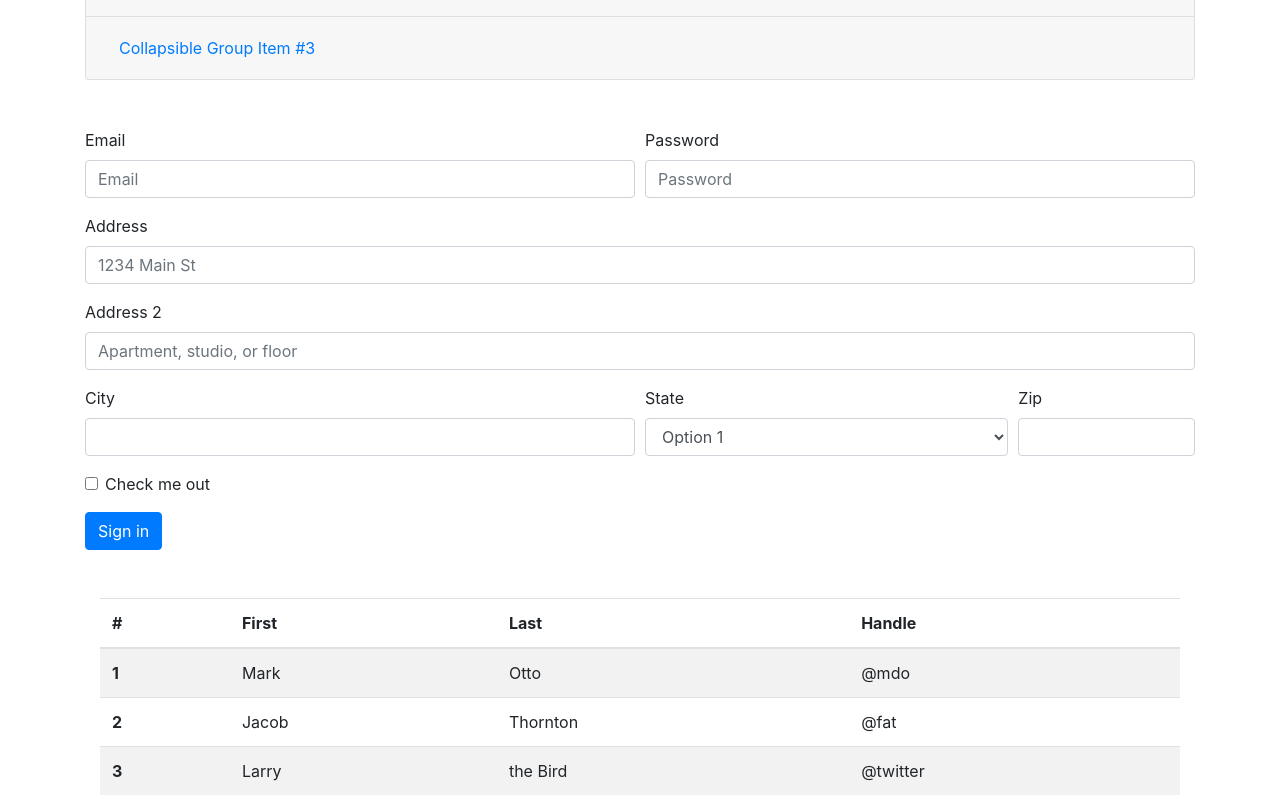
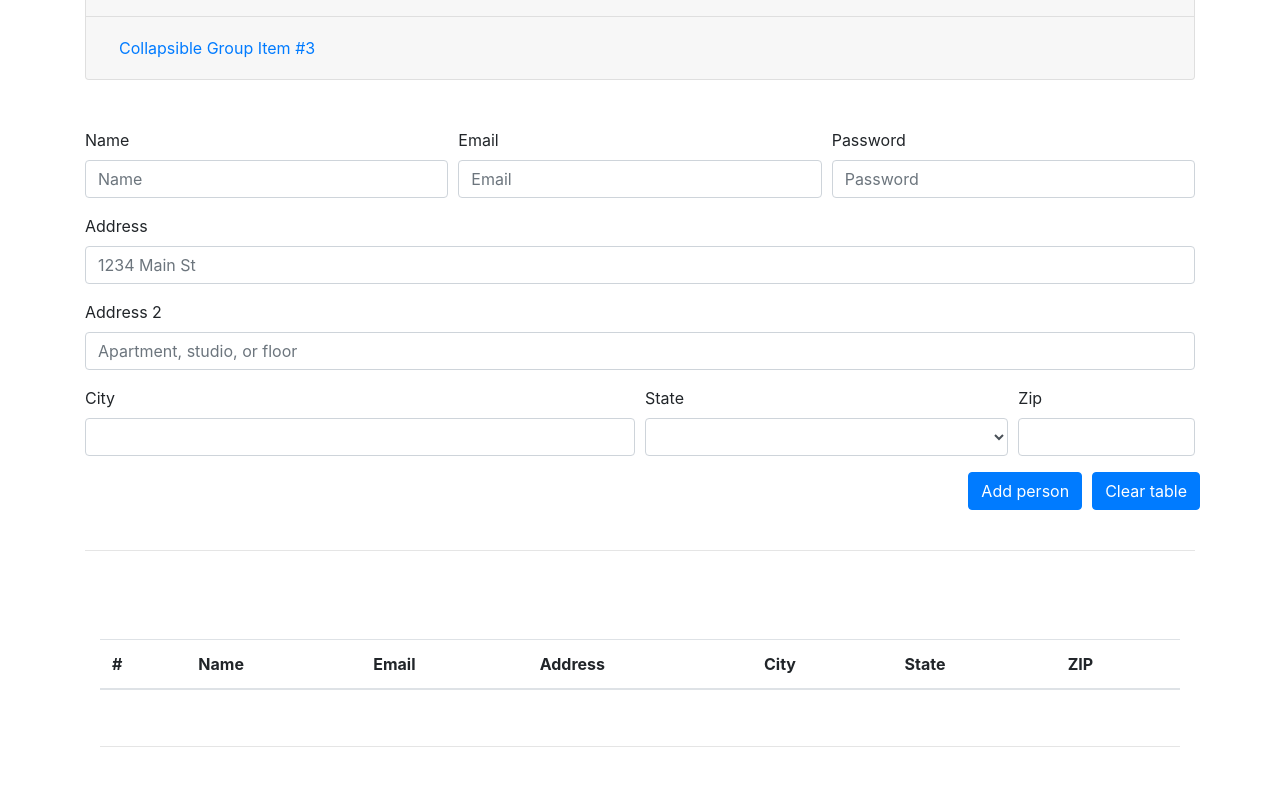
Before and after one commit to Nikolichnik/bootsrapPractice, an Angular app: page / in a window 1280 px wide. Shown: the part 3160-3960 px from the top of the page. Built offline with nearby package versions, Linux system fonts and the light colour scheme.

Commit message:
Messaging woooorks!

```diff
--- a/src/app/app.component.html
+++ b/src/app/app.component.html
@@ -327,88 +327,11 @@
       </div>
     </div>
 
-    <form>
-      <div class="form-row">
-        <div class="form-group col-md-6">
-          <label for="inputEmail4">Email</label>
-          <input type="email" class="form-control" id="inputEmail4" placeholder="Email" ngModel="email">
-        </div>
-        <div class="form-group col-md-6">
-          <label for="inputPassword4">Password</label>
-          <input type="password" class="form-control" id="inputPassword4" placeholder="Password">
-        </div>
-      </div>
-      <div class="form-group">
-        <label for="inputAddress">Address</label>
-        <input type="text" class="form-control" id="inputAddress" placeholder="1234 Main St">
-      </div>
-      <div class="form-group">
-        <label for="inputAddress2">Address 2</label>
-        <input type="text" class="form-control" id="inputAddress2" placeholder="Apartment, studio, or floor">
-      </div>
-      <div class="form-row">
-        <div class="form-group col-md-6">
-          <label for="inputCity">City</label>
-          <input type="text" class="form-control" id="inputCity">
-        </div>
-        <div class="form-group col-md-4">
-          <label for="inputState">State</label>
-          <select id="inputState" class="form-control">
-            <option selected>Option 1</option>
-            <option>Option 2</option>
-            <option>Option 3</option>
-            <option>Option 4</option>
-            <option>Option 5</option>
-          </select>
-        </div>
-        <div class="form-group col-md-2">
-          <label for="inputZip">Zip</label>
-          <input type="text" class="form-control" id="inputZip">
-        </div>
-      </div>
-      <div class="form-group">
-        <div class="form-check">
-          <input class="form-check-input" type="checkbox" id="gridCheck">
-          <label class="form-check-label" for="gridCheck">
-            Check me out
-          </label>
-        </div>
-      </div>
-      <button type="submit" class="btn btn-primary">Sign in</button>
-    </form>
+    <myForm></myForm>
 
     <div class="container mt-5">
 
-      <table class="table table-striped">
-        <thead>
-          <tr>
-            <th scope="col">#</th>
-            <th scope="col">First</th>
-            <th scope="col">Last</th>
-            <th scope="col">Handle</th>
-          </tr>
-        </thead>
-        <tbody>
-          <tr>
-            <th scope="row">1</th>
-            <td>Mark</td>
-            <td>Otto</td>
-            <td>@mdo</td>
-          </tr>
-          <tr>
-            <th scope="row">2</th>
-            <td>Jacob</td>
-            <td>Thornton</td>
-            <td>@fat</td>
-          </tr>
-          <tr>
-            <th scope="row">3</th>
-            <td>Larry</td>
-            <td>the Bird</td>
-            <td>@twitter</td>
-          </tr>
-        </tbody>
-      </table>
+      <persons></persons>
 
       <div class="jumbotron mt-5">
         <h1 class="display-4">Random!</h1>
--- /dev/null
+++ b/src/app/data.service.ts
@@ -0,0 +1,22 @@
+import { Injectable } from '@angular/core';
+import { BehaviorSubject } from 'rxjs';
+
+import { Person } from './person';
+
+@Injectable()
+
+export class DataService {
+
+    private persons = [] as Person[];
+    private messageSource = new BehaviorSubject<Person[]>(this.persons);
+    currentMessage = this.messageSource.asObservable();
+
+    constructor() {
+
+    }
+
+    changeMessage(message: any) {
+        this.messageSource.next(message);
+    }
+
+}
--- /dev/null
+++ b/src/app/my.form.html
@@ -0,0 +1,58 @@
+<form id="empForm">
+    <div class="form-row">
+        <div class="form-group col-md-4">
+            <label for="inputEmail">Name</label>
+            <input class="form-control" id="inputName5" placeholder="Name" [(ngModel)]="this.person.name" [ngModelOptions]="{standalone: true}">
+        </div>
+        <div class="form-group col-md-4">
+            <label for="inputEmail">Email</label>
+            <input type="email" class="form-control" id="inputEmail5" placeholder="Email" [(ngModel)]="this.person.email" [ngModelOptions]="{standalone: true}">
+        </div>
+        <div class="form-group col-md-4">
+            <label for="inputPassword">Password</label>
+            <input type="password" class="form-control" id="inputPassword5" placeholder="Password" [(ngModel)]="this.person.password"
+                [ngModelOptions]="{standalone: true}">
+        </div>
+    </div>
+    <div class="form-group">
+        <label for="inputAddress">Address</label>
+        <input type="text" class="form-control" id="inputAddress5" placeholder="1234 Main St" [(ngModel)]="this.person.address" [ngModelOptions]="{standalone: true}">
+    </div>
+    <div class="form-group">
+        <label for="inputAddress2">Address 2</label>
+        <input type="text" class="form-control" id="inputAddress25" placeholder="Apartment, studio, or floor" [(ngModel)]="this.person.address2"
+            [ngModelOptions]="{standalone: true}">
+    </div>
+    <div class="form-row">
+        <div class="form-group col-md-6">
+            <label for="inputCity">City</label>
+            <input type="text" class="form-control" id="inputCity5" [(ngModel)]="this.person.city" [ngModelOptions]="{standalone: true}">
+        </div>
+        <div class="form-group col-md-4">
+            <label for="inputState">State</label>
+            <select id="inputState5" class="form-control" [(ngModel)]="this.person.state" [ngModelOptions]="{standalone: true}">
+                <option selected>Ireland</option>
+                <option>Great Britain</option>
+                <option>Scotland</option>
+                <option>Norway</option>
+                <option>Sweden</option>
+                <option>Finland</option>
+                <option>Holland</option>
+                <option>Germany</option>
+            </select>
+        </div>
+        <div class="form-group col-md-2">
+            <label for="inputZip">Zip</label>
+            <input type="text" class="form-control" id="inputZip5" [(ngModel)]="this.person.zip" [ngModelOptions]="{standalone: true}">
+        </div>
+    </div>
+    <div class="form-row justify-content-end">
+        <button type="button" class="btn btn-primary" (click)="submit(empForm, $event)">Add person</button>
+        <div class="col-md-0.5"></div>
+        <button type="button" class="btn btn-primary" (click)="clear(empForm, $event)">Clear table</button>
+    </div>
+</form>
+
+<br>
+<hr>
+<br>
--- /dev/null
+++ b/src/app/my.form.ts
@@ -0,0 +1,53 @@
+import { Component, OnInit } from '@angular/core';
+import { FormsModule } from '@angular/forms';
+
+import { Person } from './person';
+import { Persons } from './persons';
+
+import { DataService } from './data.service';
+
+@Component({
+    selector: 'myForm',
+    templateUrl: './my.form.html'
+})
+
+// @NgModule({
+//     declarations: [
+//         myForm
+//     ],
+//     exports: [
+//         myForm
+//     ]
+// })
+
+export class myForm implements OnInit {
+
+    private person = new Person;
+
+    message: Person[];
+
+    constructor(private data: DataService) {
+
+    }
+
+    ngOnInit() {
+        this.data.currentMessage.subscribe( message => this.message = message);
+    }
+
+    public submit(empForm: any, event: Event) {
+        event.preventDefault();
+
+        this.message.push(this.person);
+        this.data.changeMessage(this.message);
+
+        this.person = new Person;
+
+        console.log('possibly added person ' + this.message.length);
+    }
+
+    public clear(empForm: any, event: Event) {
+        this.message.splice(0, this.message.length)
+        this.data.changeMessage(this.message);
+    }
+
+}
--- a/src/app/person.ts
+++ b/src/app/person.ts
@@ -7,6 +7,7 @@ import { Component } from '@angular/core';
 
 export class Person {
 
+    name: string;
     email: string;
     pass: string;
     address: string;
@@ -15,8 +16,15 @@ export class Person {
     state: string;
     zip: number
 
-    constructor(email: string, pass: string, address: string, address2: string, city: string, state: string, zip: number) {
-
+    constructor(name?: string, email?: string, pass?: string, address?: string, address2?: string, city?: string, state?: string, zip?: number) {
+        this.name = name;
+        this.email = email;
+        this.pass = pass;
+        this.address = address;
+        this.address2 = address2;
+        this.city = city;
+        this.state = state;
+        this.zip = zip;
     }
 
 }
--- /dev/null
+++ b/src/app/persons.html
@@ -0,0 +1,29 @@
+<table class="table table-striped">
+    <thead>
+        <tr>
+            <th scope="col">#</th>
+            <th scope="col">Name</th>
+            <th scope="col">Email</th>
+            <th scope="col">Address</th>
+            <th scope="col">City</th>
+            <th scope="col">State</th>
+            <th scope="col">ZIP</th>
+
+        </tr>
+    </thead>
+    <tbody>
+        <tr *ngFor="let person of message; let i = index">
+            <th scope="row">{{[i + 1]}}</th>
+            <td>{{person.name}}</td>
+            <td>{{person.email}}</td>
+            <td>{{person.address}}</td>
+            <td>{{person.city}}</td>
+            <td>{{person.state | uppercase}}</td>
+            <td>{{person.zip}}</td>
+        </tr>
+    </tbody>
+</table>
+
+<br>
+<hr>
+<br>
--- a/src/app/persons.ts
+++ b/src/app/persons.ts
@@ -1,22 +1,23 @@
-import { Component } from '@angular/core';
+import { Component, OnInit } from '@angular/core';
+import { DataService } from './data.service';
+
 import { Person } from './person';
 
 @Component({
-    selector: 'persons'
+    selector: 'persons',
+    templateUrl: './persons.html'
 })
 
 export class Persons {
-    person: Person = {
-        email: 'person@mail.com',
-        pass: 'makeAbetterPassword',
-        address: '1234 NotMainSt',
-        address2: '1235 NotMainSt',
-        city: 'Bumblegrad',
-        state: 'Neverland',
-        zip: 11000
-    };
 
-    constructor() {
+    message: Person[];
+
+    constructor(private data: DataService) {
 
     }
+
+    ngOnInit() {
+        this.data.currentMessage.subscribe( message => this.message = message);
+    }
+
 }
```
Also changed, not shown: src/app/app.component.ts (+7 -0 lines), src/app/app.module.ts (+12 -3 lines).
